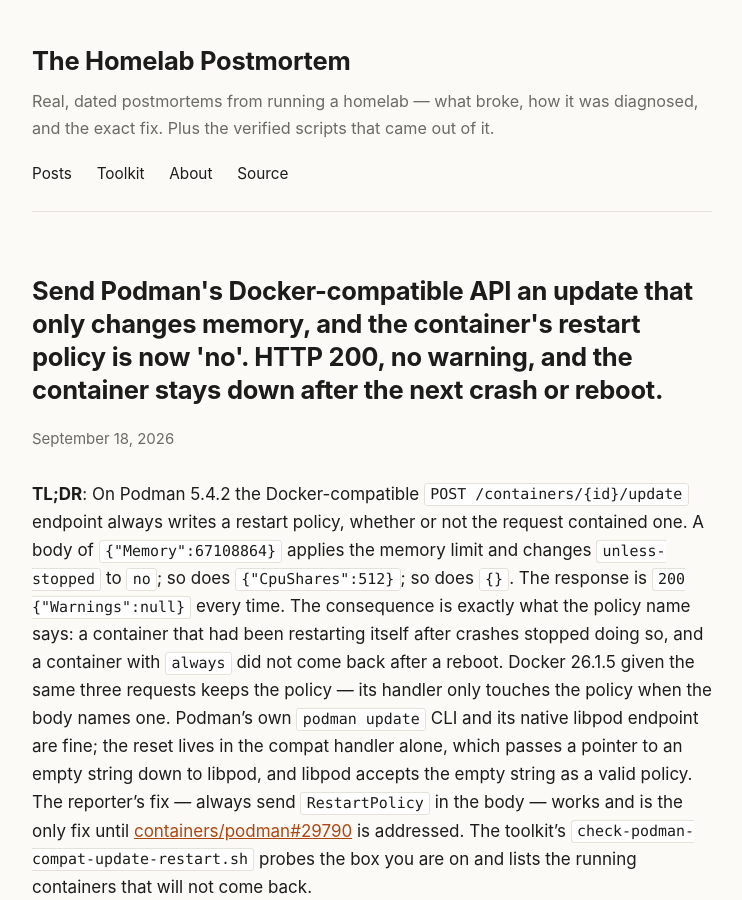
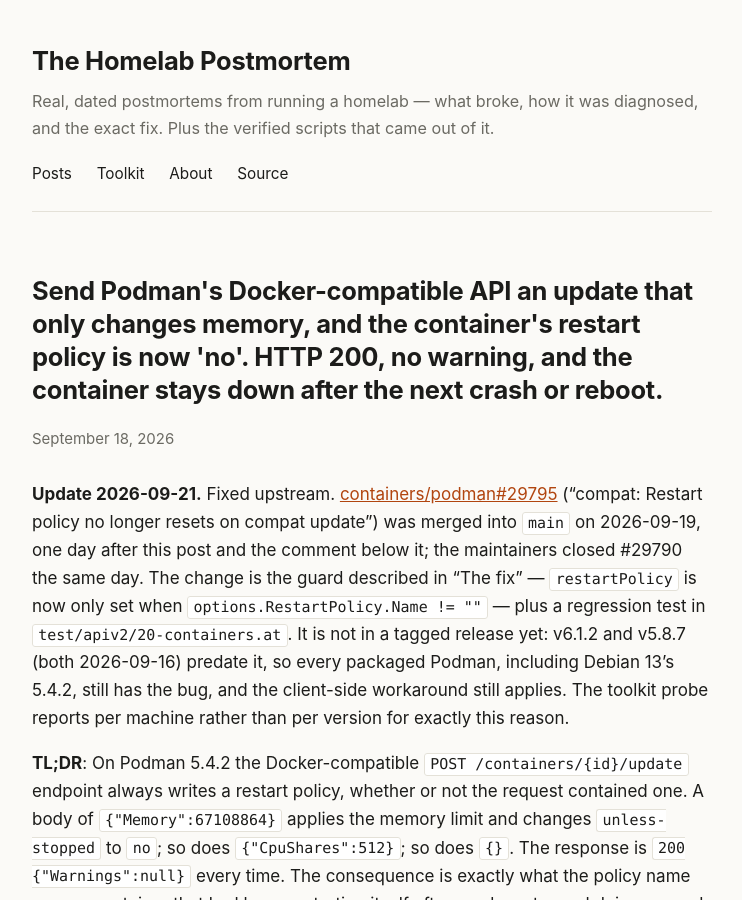
Before and after one commit to mitoyosh/homelab-postmortem, a Jekyll site: the page built from _posts/2026-09-18-podman-compat-api-update-resets-the-restart-policy-to-no.md, in a window 1280 px wide and 900 px high. Shown: the whole window, without its empty margins (268-1010 px from the left). Built offline with Jekyll 4.4.1, drawn with Linux system fonts in a browser that asks for light colours.

Commit message:
podman post: Update — fix merged upstream (PR #29795), not yet released
Co-Authored-By: Claude Opus 5 <noreply@anthropic.com>

```diff
--- a/_posts/2026-09-18-podman-compat-api-update-resets-the-restart-policy-to-no.md
+++ b/_posts/2026-09-18-podman-compat-api-update-resets-the-restart-policy-to-no.md
@@ -5,6 +5,8 @@ excerpt: "Podman 5.4.2 (Debian 13), compat API v1.41: POST /containers/{id}/upda
 devto_title: "Podman's Docker-compatible API resets a container's restart policy to 'no' on any update that omits it"
 devto_tags: podman, docker, linux, devops
 ---
+
+**Update 2026-09-21.** Fixed upstream. [containers/podman#29795](https://github.com/containers/podman/pull/29795) ("compat: Restart policy no longer resets on compat update") was merged into `main` on 2026-09-19, one day after this post and the comment below it; the maintainers closed #29790 the same day. The change is the guard described in "The fix" — `restartPolicy` is now only set when `options.RestartPolicy.Name != ""` — plus a regression test in `test/apiv2/20-containers.at`. It is not in a tagged release yet: v6.1.2 and v5.8.7 (both 2026-09-16) predate it, so every packaged Podman, including Debian 13's 5.4.2, still has the bug, and the client-side workaround still applies. The toolkit probe reports per machine rather than per version for exactly this reason.
 
 **TL;DR**: On Podman 5.4.2 the Docker-compatible `POST /containers/{id}/update` endpoint always writes a restart policy, whether or not the request contained one. A body of `{"Memory":67108864}` applies the memory limit and changes `unless-stopped` to `no`; so does `{"CpuShares":512}`; so does `{}`. The response is `200 {"Warnings":null}` every time. The consequence is exactly what the policy name says: a container that had been restarting itself after crashes stopped doing so, and a container with `always` did not come back after a reboot. Docker 26.1.5 given the same three requests keeps the policy — its handler only touches the policy when the body names one. Podman's own `podman update` CLI and its native libpod endpoint are fine; the reset lives in the compat handler alone, which passes a pointer to an empty string down to libpod, and libpod accepts the empty string as a valid policy. The reporter's fix — always send `RestartPolicy` in the body — works and is the only fix until [containers/podman#29790](https://github.com/containers/podman/issues/29790) is addressed. The toolkit's `check-podman-compat-update-restart.sh` probes the box you are on and lists the running containers that will not come back.
 
```
